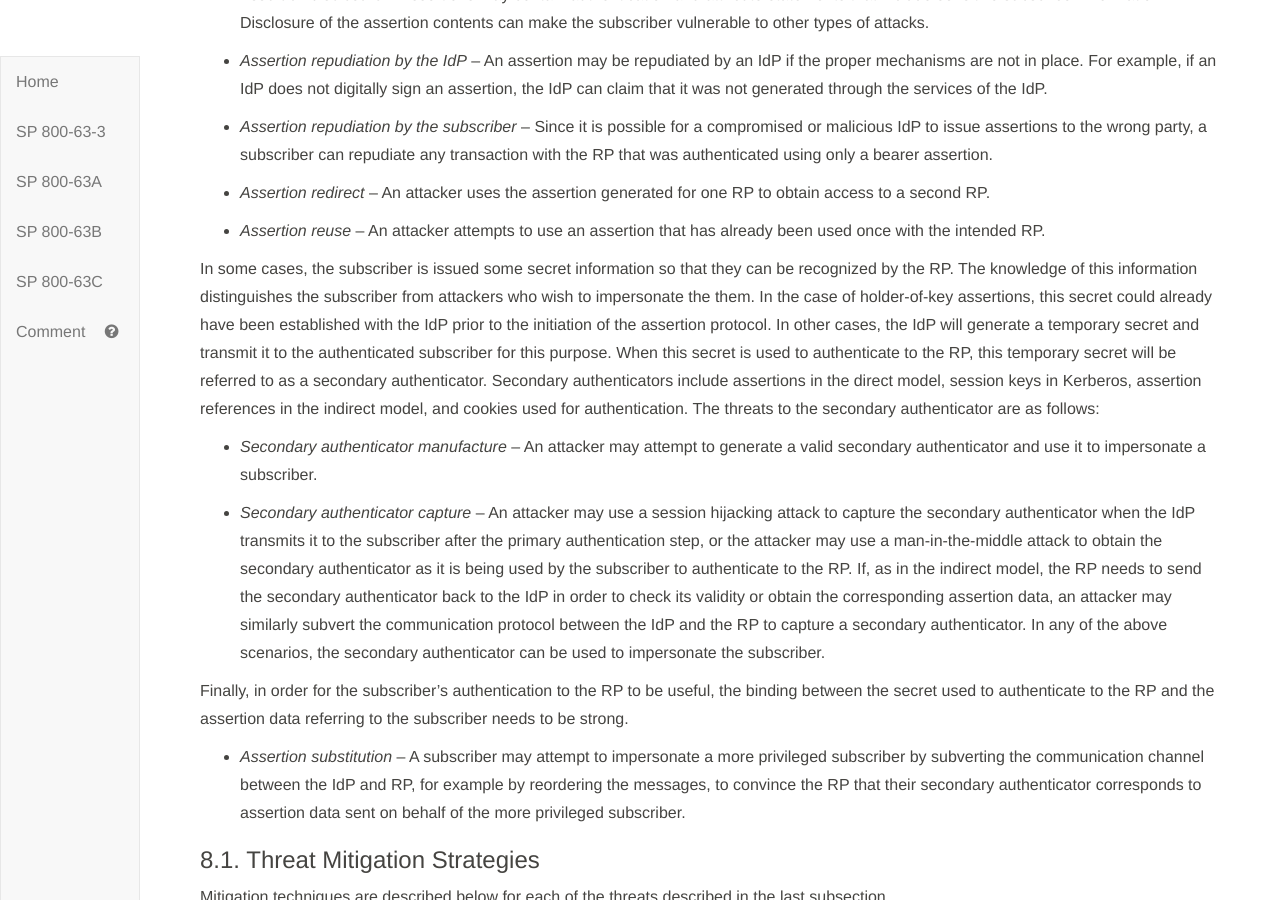
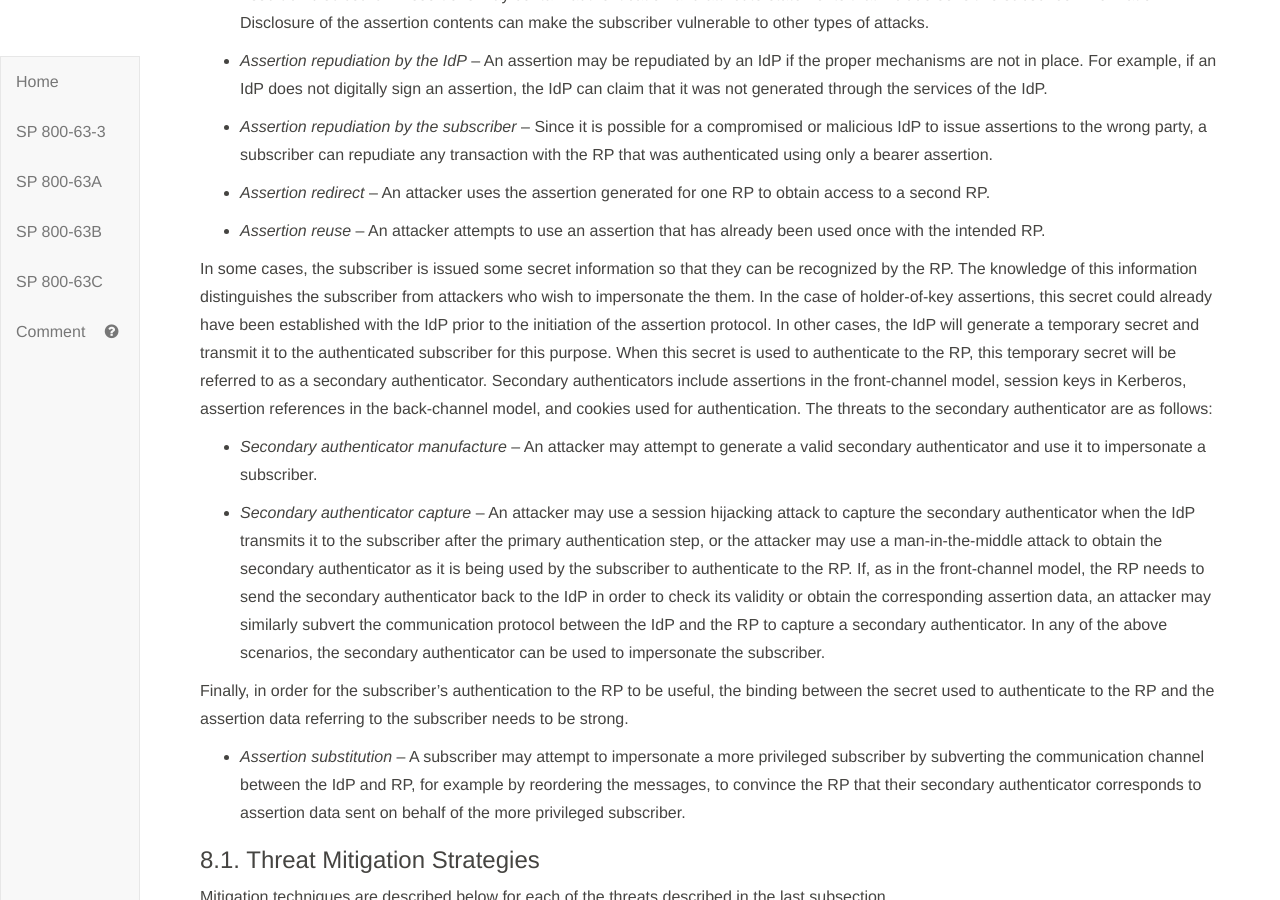
Before and after one commit to usnistgov/800-63-3, a Jekyll site: the page built from sp800-63c.md, in a window 1280 px wide and 900 px high, scrolled down 19805 px. Built offline with Jekyll 4.4.1, drawn with Linux system fonts in a browser that asks for light colours; some of the changed text lies outside the part shown.

Commit message:
cleaned up old direct/indirect terminology more

```diff
--- a/sp800-63c/sec5_strength.md
+++ b/sp800-63c/sec5_strength.md
@@ -40,7 +40,7 @@ The assertion SHALL NOT include an unencrypted private or symmetric key to be us
 
 A bearer assertion can be presented by any party as proof of the bearer's identity, without reference to external materials. If an attacker is able to capture or manufacture a valid assertion representing a subscriber, and that attacker is able to successfully present that assertion to the RP, then the attacker will be able to impersonate the subscriber at that RP.
 
-Note that mere possession of a bearer assertion is not always enough to impersonate a subscriber. For example, if an assertion is presented in the indirect federation model (Section 6.1), additional controls MAY be placed on the transaction (such as identification of the RP and assertion injection protections) that help to further protect the RP from fraudulent activity.
+Note that mere possession of a bearer assertion is not always enough to impersonate a subscriber. For example, if an assertion is presented in the back-channel federation model (Section 6.1), additional controls MAY be placed on the transaction (such as identification of the RP and assertion injection protections) that help to further protect the RP from fraudulent activity.
 
 ### 5.2. Assertion protection category
 
--- a/sp800-63c/sec8_security.md
+++ b/sp800-63c/sec8_security.md
@@ -52,8 +52,8 @@ case of holder-of-key assertions, this secret could already have been
 established with the IdP prior to the initiation of the assertion
 protocol. In other cases, the IdP will generate a temporary secret
 and transmit it to the authenticated subscriber for this purpose. When this secret is used to authenticate to the RP, this temporary secret will be referred to as a secondary
-authenticator. Secondary authenticators include assertions in the direct
-model, session keys in Kerberos, assertion references in the indirect
+authenticator. Secondary authenticators include assertions in the front-channel
+model, session keys in Kerberos, assertion references in the back-channel
 model, and cookies used for authentication. The threats to the secondary
 authenticator are as follows:
 
@@ -66,7 +66,7 @@ authenticator are as follows:
     IdP transmits it to the subscriber after the primary
     authentication step, or the attacker may use a man-in-the-middle
     attack to obtain the secondary authenticator as it is being used by
-    the subscriber to authenticate to the RP. If, as in the indirect
+    the subscriber to authenticate to the RP. If, as in the front-channel
     model, the RP needs to send the secondary authenticator back to the
     IdP in order to check its validity or obtain the corresponding
     assertion data, an attacker may similarly subvert the communication
```
